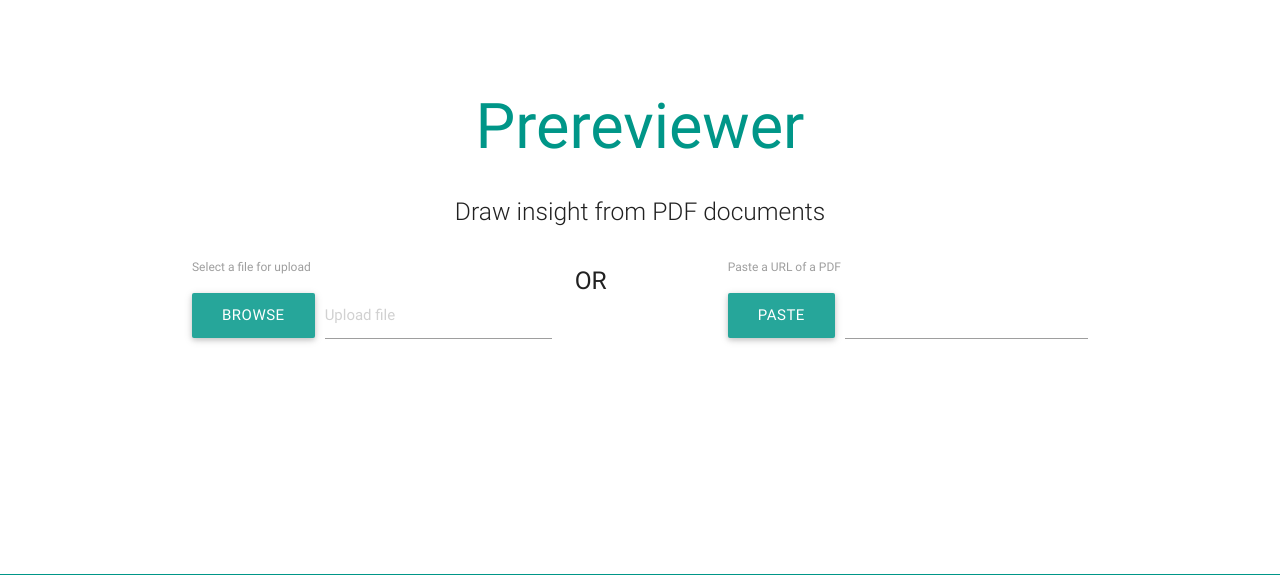
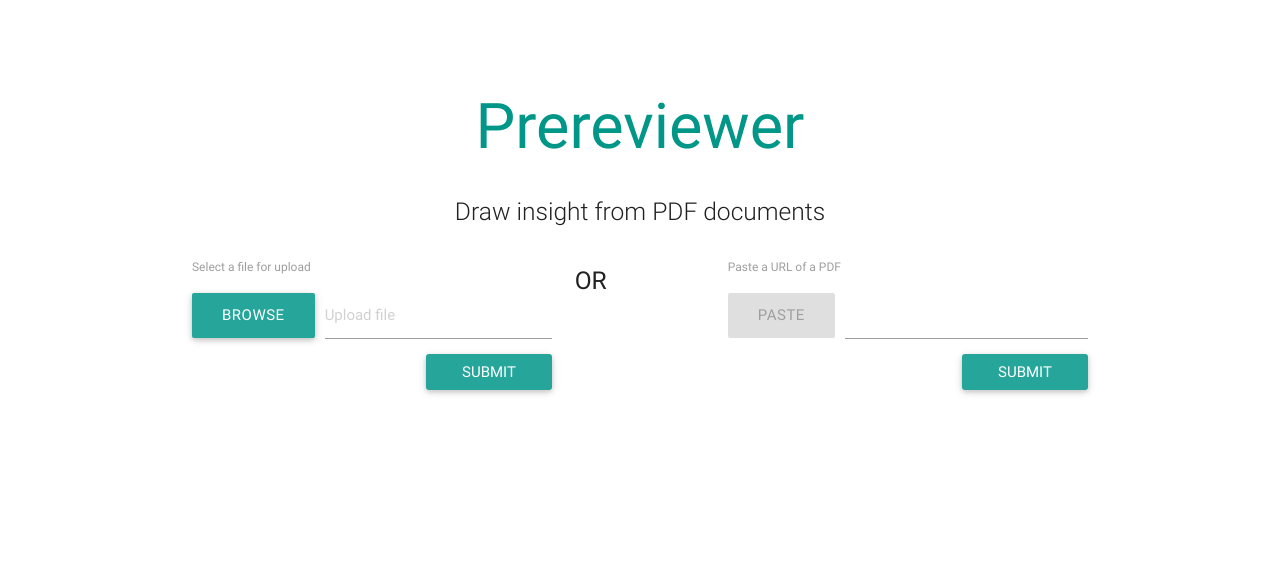
Before and after one commit to notexactlyawe/paper-reader, a Flask app: page / in a window 1280 px wide. Shown: the top 575 px of the page. Run offline with Flask 2, Linux system fonts and the light colour scheme; parts of the project's set-up code (start-up, migrations or seed data) failed here and were passed over; some libraries are stand-ins or nearby versions.

Commit message:
Two forms on index

```diff
--- a/static/css/style.css
+++ b/static/css/style.css
@@ -23,3 +23,7 @@
 	border-radius: 25px;
 	cursor: pointer;
 }
+
+.float-right {
+	float: right;
+}
--- a/templates/index.html
+++ b/templates/index.html
@@ -32,6 +32,7 @@
              <input class="file-path validate" type="text" placeholder="Upload file">
           </div>
         </div>
+        <input class="waves-effect waves-light btn float-right" type="submit" value="Submit">
       </form>
 
       <div class="col s2">
@@ -43,13 +44,14 @@
       <form class="col s5">
         <label>Paste a URL of a PDF</label>
         <div class="file-field input-field">
-          <div class="btn">
+          <div class="btn disabled">
              <span>Paste</span>
           </div>
           <div class="file-path-wrapper">
             <input type="text" class="validate">
           </div>
         </div>
+        <input class="waves-effect waves-light btn float-right" type="submit" value="Submit">
       </form>
     </div>
 
```
